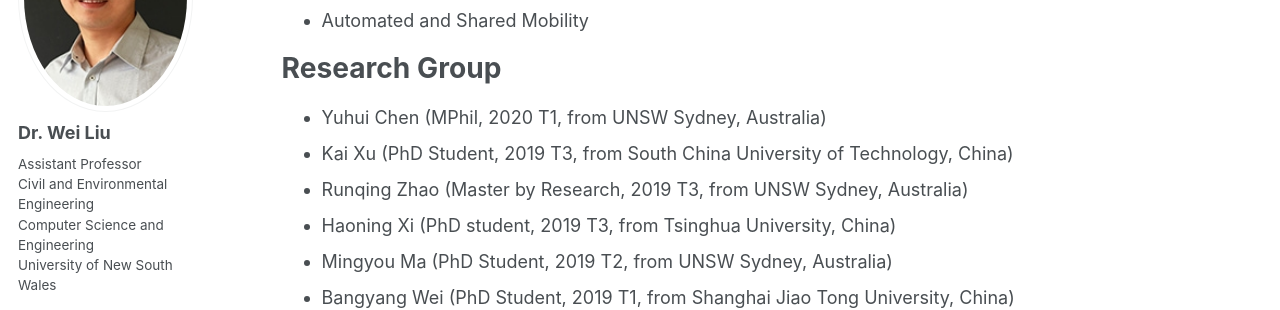
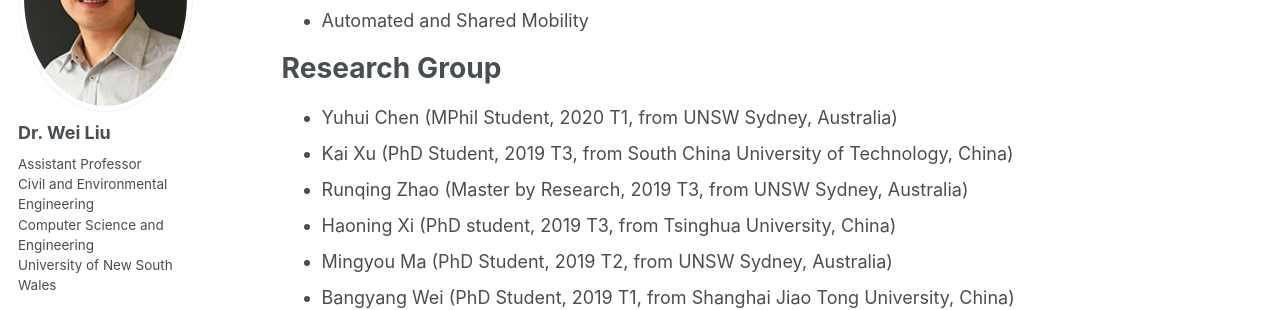
Before and after one commit to weiliu2016/weiliu2016.github.io, a Jekyll site: the page built from _pages/about.md, in a window 1280 px wide and 900 px high, scrolled down 534 px. Shown: the part 153-463 px from the top of the window. Built offline with Jekyll 4.4.1, drawn with Linux system fonts in a browser that asks for light colours.

Commit message:
Update about.md

```diff
--- a/_pages/about.md
+++ b/_pages/about.md
@@ -19,7 +19,7 @@ Research Interests
 
 Research Group
 ======
-- Yuhui Chen (MPhil, 2020 T1, from UNSW Sydney, Australia)
+- Yuhui Chen (MPhil Student, 2020 T1, from UNSW Sydney, Australia)
 - Kai Xu (PhD Student, 2019 T3, from South China University of Technology, China)
 - Runqing Zhao (Master by Research, 2019 T3, from UNSW Sydney, Australia)
 - Haoning Xi (PhD student, 2019 T3, from Tsinghua University, China)
```
